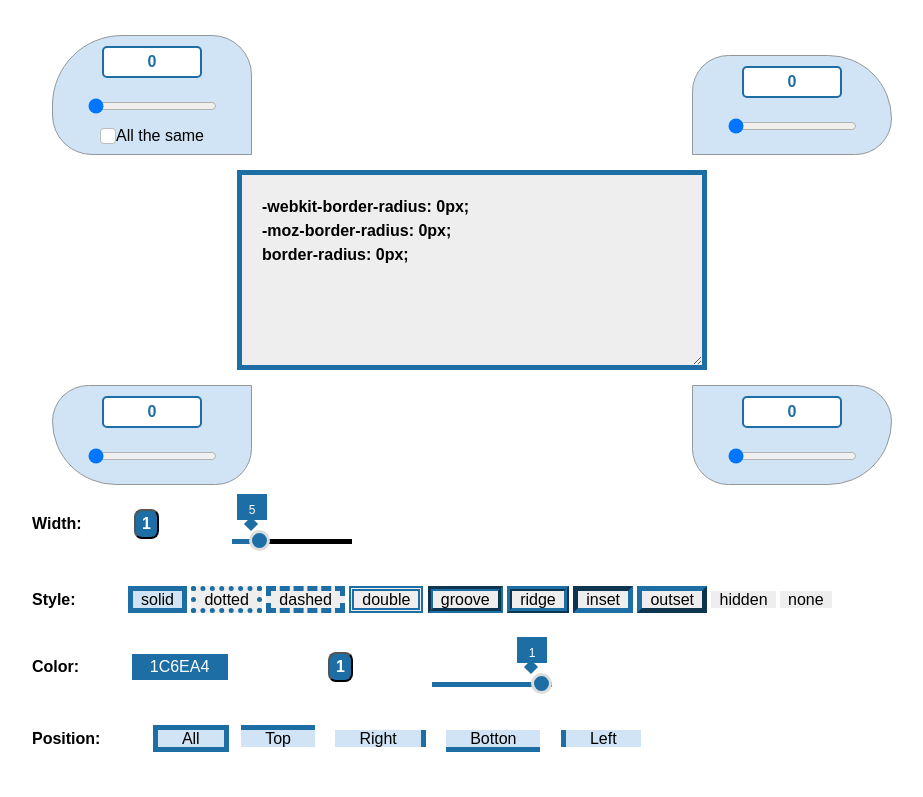
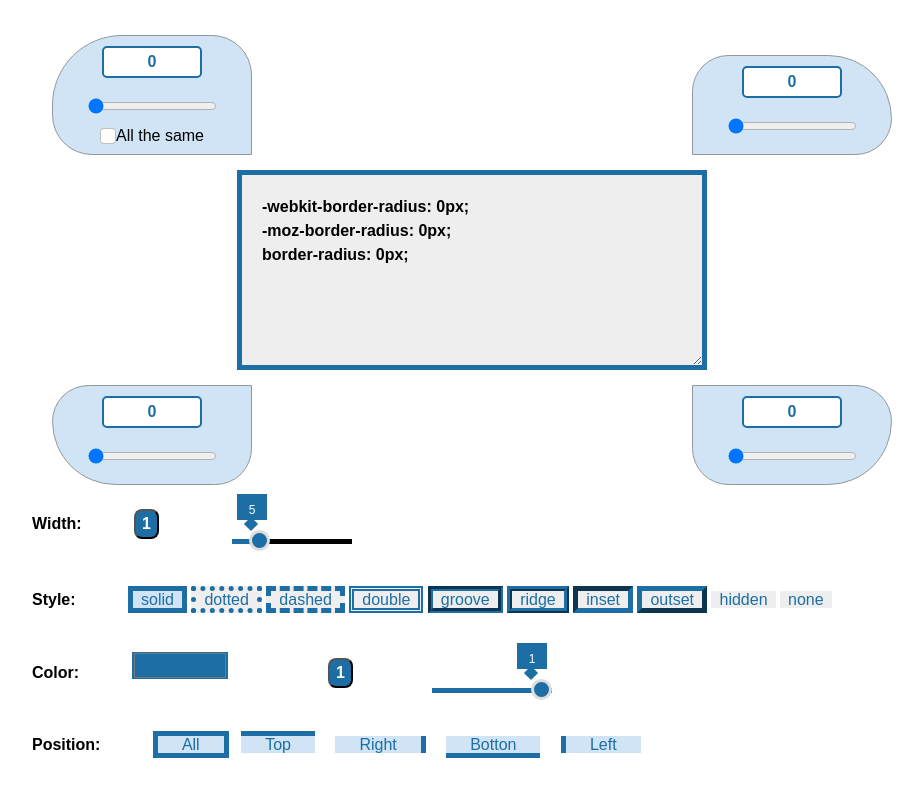
Before and after one commit to anathemavessel/border2, a plain HTML site: page index.html in a window 1280 px wide. Shown: the part 107-904 px from the top of the page, without its empty margins (168-1091 px from the left). Drawn offline with nearby package versions, Linux system fonts and the light colour scheme.

Commit message:
Add files via upload

```diff
--- a/index.html
+++ b/index.html
@@ -27,7 +27,7 @@
                     <input id="rangeSI" class="rangeB" type="range" min="0" max="40" value="0" step="1">
                 </div>
                 <div class="form-check rangeB d-flex justify-content-center">
-                    <input class="form-check-input" type="checkbox" value="" id="flexCheckDefault">
+                    <input id="allRadius" class="form-check-input" type="checkbox" value="" id="flexCheckDefault">
                     <label class="form-check-label" for="flexCheckDefault">All the same</label>
                 </div>
             </div>
@@ -76,20 +76,20 @@
         </div>
         <div class="sectionW"> <!-- style -->
             <span class="titleSetting">Style:</span>
-            <a href=""><div id="btnSolid" class="d-inline px-2 btnStyle btnSolid">solid</div></a>
-            <a href=""><div id="btnDotted" class="d-inline px-2 btnStyle btnDotted">dotted</div></a>
-            <a href=""><div id="btnDashed" class="d-inline px-2 btnStyle btnDashed">dashed</div></a>
-            <a href=""><div id="btnDouble" class="d-inline px-2 btnStyle btnDouble">double</div></a>
-            <a href=""><div id="btnGroove" class="d-inline px-2 btnStyle btnGroove">groove</div></a>
-            <a href=""><div id="btnRidge" class="d-inline px-2 btnStyle btnRidge">ridge</div></a>
-            <a href=""><div id="btnInset" class="d-inline px-2 btnStyle btnInset">inset</div></a>
-            <a href=""><div id="btnOutset" class="d-inline px-2 btnStyle btnOutset">outset</div></a>
-            <a href=""><div id="btnHidden" class="d-inline px-2 btnStyle btnHidden">hidden</div></a>
-            <a href=""><div id="btnNone" class="d-inline px-2 btnStyle btnNone">none</div></a>
+            <div id="btnSolid" class="d-inline px-2 btnStyle btnSolid">solid</div>
+            <div id="btnDotted" class="d-inline px-2 btnStyle btnDotted">dotted</div>
+            <div id="btnDashed" class="d-inline px-2 btnStyle btnDashed">dashed</div>
+            <div id="btnDouble" class="d-inline px-2 btnStyle btnDouble">double</div>
+            <div id="btnGroove" class="d-inline px-2 btnStyle btnGroove">groove</div>
+            <div id="btnRidge" class="d-inline px-2 btnStyle btnRidge">ridge</div>
+            <div id="btnInset" class="d-inline px-2 btnStyle btnInset">inset</div>
+            <div id="btnOutset" class="d-inline px-2 btnStyle btnOutset">outset</div>
+            <div id="btnHidden" class="d-inline px-2 btnStyle btnHidden">hidden</div>
+            <div id="btnNone" class="d-inline px-2 btnStyle btnNone">none</div>
         </div>
         <div class="sectionW"> <!-- color -->
             <span class="titleSetting">Color:</span>
-            <input id="inputColor" type="text" class="inputColor text-center mx-5" value="1C6EA4">
+            <input id="inputCP" type="color" class="inputColor text-center mx-5" value="#1C6EA4">
             <button id="btnResetC" class="mx-5 btnReset">1</button>
             <div class="inputDiv">
                 <div class="etiqueta2"></div>
@@ -98,14 +98,14 @@
         </div>
         <div class="sectionW"> <!-- position -->
             <span class="titleSetting">Position:</span>
-            <a href=""><div class="d-inline px-4 btnStyle btnSolid">All</div></a>
-            <a href=""><div class="d-inline px-4 mx-2 btnStyle bTop">Top</div></a>
-            <a href=""><div class="d-inline px-4 mx-2 btnStyle bRight">Right</div></a>
-            <a href=""><div class="d-inline px-4 mx-2 btnStyle bBotton">Botton</div></a>
-            <a href=""><div class="d-inline px-4 mx-2 btnStyle bLeft">Left</div></a>
+            <div id="btnAll" class="d-inline px-4 btnStyle btnSolid">All</div>
+            <div id="btnTop" class="d-inline px-4 mx-2 btnStyle bTop">Top</div>
+            <div id="btnRight" class="d-inline px-4 mx-2 btnStyle bRight">Right</div>
+            <div id="btnBotton" class="d-inline px-4 mx-2 btnStyle bBotton">Botton</div>
+            <div id="btnLeft" class="d-inline px-4 mx-2 btnStyle bLeft">Left</div>
         </div>
     </div>
     <!-- JAVASCRIPT -->
-    <script src="JS/main.js"></script>
+    <script src="js/main.js"></script>
 </body>
 </html>
```
